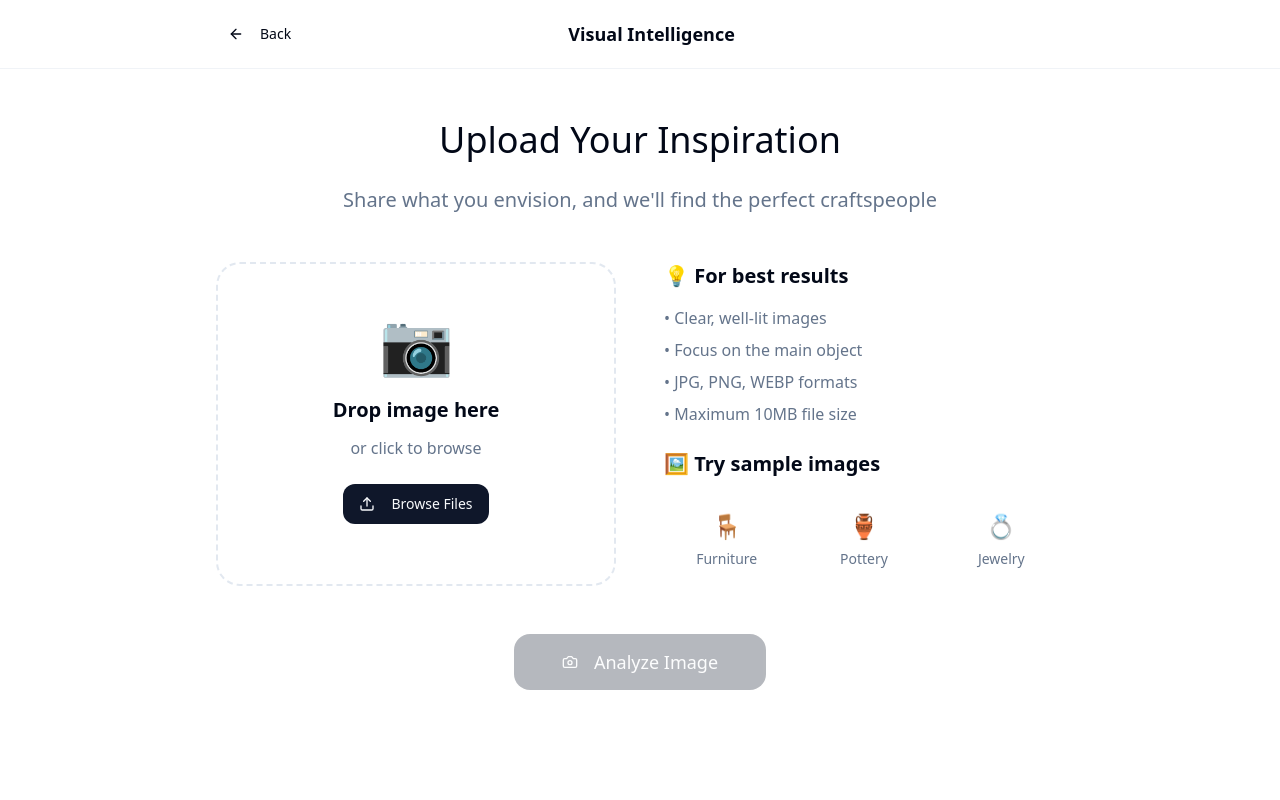
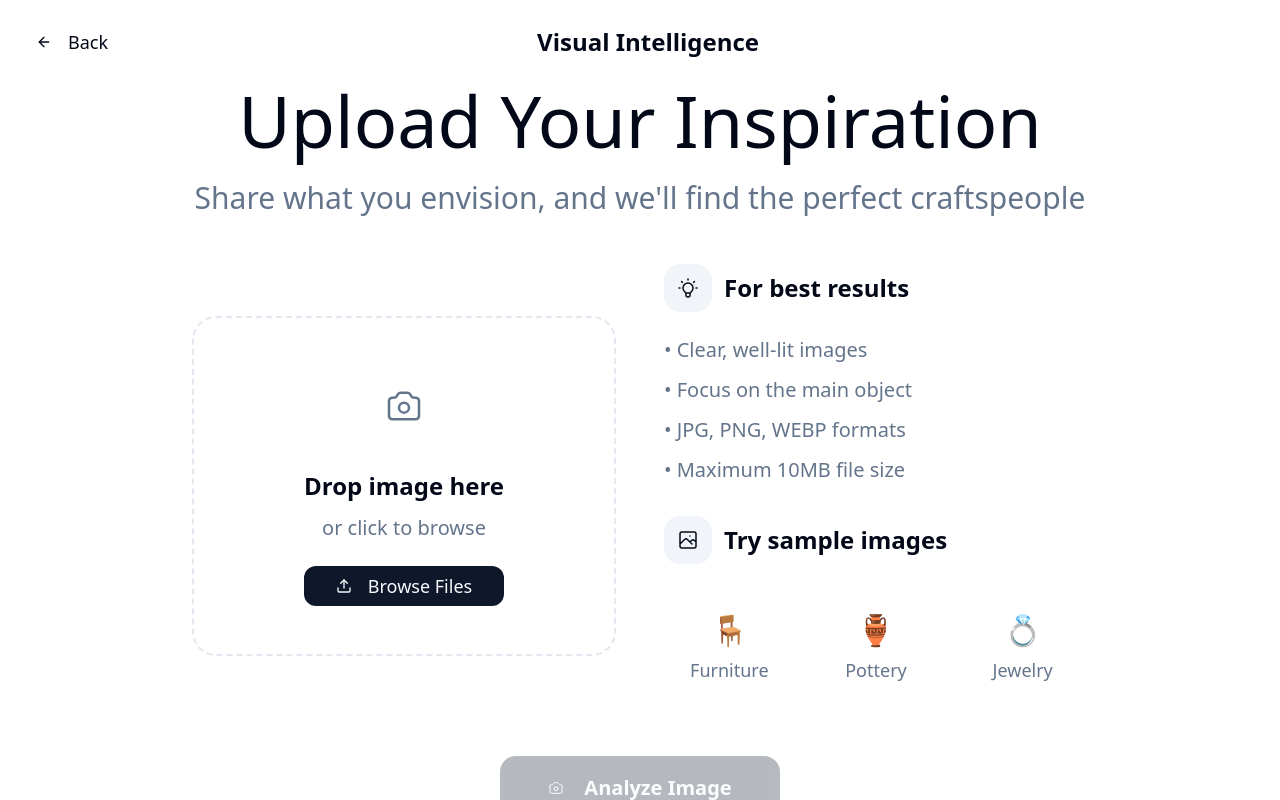
Before and after one commit to directcreate/directcreate-collaboration-platform, a React (Vite) app: page /collaborate/visual/upload in a window 1280 px wide. Built offline with nearby package versions, Linux system fonts and the light colour scheme.

Commit message:
Refactor: Use design-friendly icon library
Updated icon usage across the application.

```diff
--- a/src/pages/VisualUpload.tsx
+++ b/src/pages/VisualUpload.tsx
@@ -1,7 +1,7 @@
 
 import { useState } from "react";
 import { useNavigate } from "react-router-dom";
-import { ArrowLeft, Camera, Upload } from "lucide-react";
+import { ArrowLeft, Upload } from "lucide-react";
 import { Button } from "@/components/ui/button";
 
 const VisualUpload = () => {
@@ -37,44 +37,43 @@ const VisualUpload = () => {
   ];
 
   return (
-    <div className="min-h-screen bg-background">
+    <div className="h-screen bg-background flex flex-col overflow-hidden">
       {/* Header */}
-      <header className="sticky top-0 bg-background/80 backdrop-blur-md border-b border-border/50 z-10">
-        <div className="max-w-4xl mx-auto px-6 py-4 flex items-center justify-between">
+      <header className="flex items-center justify-between p-6">
         <Button
           variant="ghost"
           size="sm"
           onClick={() => navigate("/")}
-            className="hover:bg-accent"
+          className="hover:bg-accent text-lg"
         >
-            <ArrowLeft className="w-4 h-4 mr-2" />
+          <ArrowLeft className="w-5 h-5 mr-2" />
           Back
         </Button>
 
-          <h1 className="text-lg font-semibold">Visual Intelligence</h1>
+        <h1 className="text-2xl font-semibold">Visual Intelligence</h1>
 
-          <div className="w-16" />
-        </div>
+        <div className="w-20" />
       </header>
 
       {/* Main Content */}
-      <main className="max-w-4xl mx-auto px-6 py-12">
+      <div className="flex-1 flex items-center justify-center px-6">
+        <div className="w-full max-w-4xl">
           <div className="text-center mb-12">
-          <h1 className="text-4xl font-light text-foreground mb-6 leading-tight">
+            <h1 className="text-5xl lg:text-7xl font-light text-foreground mb-6 leading-tight">
               Upload Your Inspiration
             </h1>
-          <p className="text-xl text-muted-foreground">
+            <p className="text-2xl lg:text-3xl text-muted-foreground font-light">
               Share what you envision, and we'll find the perfect craftspeople
             </p>
           </div>
 
-        <div className="grid grid-cols-1 lg:grid-cols-2 gap-12">
+          <div className="grid grid-cols-1 lg:grid-cols-2 gap-12 items-center">
             {/* Upload Area */}
             <div
               onDrop={handleDrop}
               onDragOver={(e) => { e.preventDefault(); setDragActive(true); }}
               onDragLeave={() => setDragActive(false)}
-            className={`border-2 border-dashed rounded-3xl p-12 text-center transition-colors cursor-pointer ${
+              className={`border-2 border-dashed rounded-3xl p-12 text-center transition-all cursor-pointer ${
                 dragActive
                   ? 'border-primary bg-primary/5'
                   : selectedFile
@@ -84,28 +83,37 @@ const VisualUpload = () => {
             >
               {selectedFile ? (
                 <div>
-                <div className="text-6xl mb-6">✅</div>
-                <h3 className="text-xl font-semibold text-foreground mb-3">
+                  <div className="w-20 h-20 mx-auto mb-6 bg-green-100 rounded-2xl flex items-center justify-center">
+                    <svg className="w-10 h-10 text-green-600" fill="none" viewBox="0 0 24 24" stroke="currentColor">
+                      <path strokeLinecap="round" strokeLinejoin="round" strokeWidth={2} d="M5 13l4 4L19 7" />
+                    </svg>
+                  </div>
+                  <h3 className="text-2xl font-bold text-foreground mb-3">
                     {selectedFile.name}
                   </h3>
-                <p className="text-muted-foreground mb-6">
+                  <p className="text-xl text-muted-foreground mb-6">
                     Ready to analyze
                   </p>
                   <Button
                     variant="outline"
                     onClick={() => setSelectedFile(null)}
-                  className="rounded-xl"
+                    className="rounded-xl text-lg px-6 py-3"
                   >
                     Choose Different File
                   </Button>
                 </div>
               ) : (
                 <div>
-                <div className="text-6xl mb-6">📷</div>
-                <h3 className="text-xl font-semibold text-foreground mb-3">
+                  <div className="w-20 h-20 mx-auto mb-6 bg-card rounded-2xl flex items-center justify-center">
+                    <svg className="w-10 h-10 text-muted-foreground" fill="none" viewBox="0 0 24 24" stroke="currentColor">
+                      <path strokeLinecap="round" strokeLinejoin="round" strokeWidth={1.5} d="M3 9a2 2 0 012-2h.93a2 2 0 001.664-.89l.812-1.22A2 2 0 0110.07 4h3.86a2 2 0 011.664.89l.812 1.22A2 2 0 0018.07 7H19a2 2 0 012 2v9a2 2 0 01-2 2H5a2 2 0 01-2-2V9z" />
+                      <path strokeLinecap="round" strokeLinejoin="round" strokeWidth={1.5} d="M15 13a3 3 0 11-6 0 3 3 0 016 0z" />
+                    </svg>
+                  </div>
+                  <h3 className="text-2xl font-bold text-foreground mb-3">
                     Drop image here
                   </h3>
-                <p className="text-muted-foreground mb-6">or click to browse</p>
+                  <p className="text-xl text-muted-foreground mb-6">or click to browse</p>
                   <input
                     type="file"
                     accept="image/*"
@@ -115,9 +123,9 @@ const VisualUpload = () => {
                   />
                   <Button
                     onClick={() => document.getElementById('file-upload')?.click()}
-                  className="rounded-xl"
+                    className="rounded-xl text-lg px-8 py-3"
                   >
-                  <Upload className="w-4 h-4 mr-2" />
+                    <Upload className="w-5 h-5 mr-2" />
                     Browse Files
                   </Button>
                 </div>
@@ -125,12 +133,19 @@ const VisualUpload = () => {
             </div>
 
             {/* Tips */}
-          <div className="space-y-6">
+            <div className="space-y-8">
               <div>
-              <h3 className="text-xl font-semibold text-foreground mb-4">
-                💡 For best results
+                <div className="flex items-center gap-3 mb-6">
+                  <div className="w-12 h-12 bg-accent rounded-2xl flex items-center justify-center">
+                    <svg className="w-6 h-6 text-foreground" fill="none" viewBox="0 0 24 24" stroke="currentColor">
+                      <path strokeLinecap="round" strokeLinejoin="round" strokeWidth={1.5} d="M9.663 17h4.673M12 3v1m6.364 1.636l-.707.707M21 12h-1M4 12H3m3.343-5.657l-.707-.707m2.828 9.9a5 5 0 117.072 0l-.548.547A3.374 3.374 0 0014 18.469V19a2 2 0 11-4 0v-.531c0-.895-.356-1.754-.988-2.386l-.548-.547z" />
+                    </svg>
+                  </div>
+                  <h3 className="text-2xl font-bold text-foreground">
+                    For best results
                   </h3>
-              <ul className="space-y-2 text-muted-foreground">
+                </div>
+                <ul className="space-y-3 text-xl text-muted-foreground">
                   <li>• Clear, well-lit images</li>
                   <li>• Focus on the main object</li>
                   <li>• JPG, PNG, WEBP formats</li>
@@ -139,17 +154,24 @@ const VisualUpload = () => {
               </div>
 
               <div>
-              <h3 className="text-xl font-semibold text-foreground mb-4">
-                🖼️ Try sample images
+                <div className="flex items-center gap-3 mb-6">
+                  <div className="w-12 h-12 bg-accent rounded-2xl flex items-center justify-center">
+                    <svg className="w-6 h-6 text-foreground" fill="none" viewBox="0 0 24 24" stroke="currentColor">
+                      <path strokeLinecap="round" strokeLinejoin="round" strokeWidth={1.5} d="M4 16l4.586-4.586a2 2 0 012.828 0L16 16m-2-2l1.586-1.586a2 2 0 012.828 0L20 14m-6-6h.01M6 20h12a2 2 0 002-2V6a2 2 0 00-2-2H6a2 2 0 00-2 2v12a2 2 0 002 2z" />
+                    </svg>
+                  </div>
+                  <h3 className="text-2xl font-bold text-foreground">
+                    Try sample images
                   </h3>
-              <div className="grid grid-cols-3 gap-3">
+                </div>
+                <div className="grid grid-cols-3 gap-4">
                   {sampleImages.map((sample, i) => (
                     <button
                       key={i}
-                    className="p-4 bg-card rounded-xl hover:bg-accent transition-colors"
+                      className="p-6 bg-card rounded-2xl hover:bg-accent transition-colors"
                     >
-                    <span className="text-2xl block mb-1">{sample.icon}</span>
-                    <span className="text-sm text-muted-foreground">{sample.label}</span>
+                      <span className="text-3xl block mb-2">{sample.icon}</span>
+                      <span className="text-lg text-muted-foreground font-medium">{sample.label}</span>
                     </button>
                   ))}
                 </div>
@@ -162,13 +184,17 @@ const VisualUpload = () => {
               onClick={handleAnalyze}
               disabled={!selectedFile}
               size="lg"
-            className="h-14 px-12 rounded-2xl bg-primary hover:bg-primary/90 text-primary-foreground font-medium text-lg disabled:opacity-30"
+              className="h-16 px-12 rounded-2xl bg-primary hover:bg-primary/90 text-primary-foreground font-bold text-xl disabled:opacity-30"
             >
-            <Camera className="w-5 h-5 mr-2" />
+              <svg className="w-6 h-6 mr-3" fill="none" viewBox="0 0 24 24" stroke="currentColor">
+                <path strokeLinecap="round" strokeLinejoin="round" strokeWidth={1.5} d="M3 9a2 2 0 012-2h.93a2 2 0 001.664-.89l.812-1.22A2 2 0 0110.07 4h3.86a2 2 0 011.664.89l.812 1.22A2 2 0 0018.07 7H19a2 2 0 012 2v9a2 2 0 01-2 2H5a2 2 0 01-2-2V9z" />
+                <path strokeLinecap="round" strokeLinejoin="round" strokeWidth={1.5} d="M15 13a3 3 0 11-6 0 3 3 0 016 0z" />
+              </svg>
               Analyze Image
             </Button>
           </div>
-      </main>
+        </div>
+      </div>
     </div>
   );
 };
```
Lines whose indentation alone changed are shown as unchanged.
